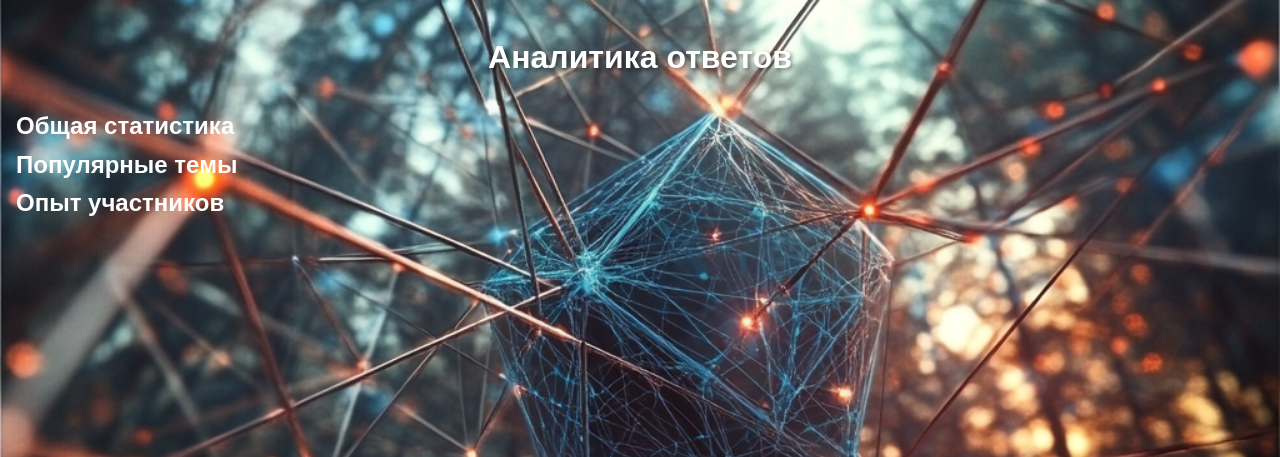
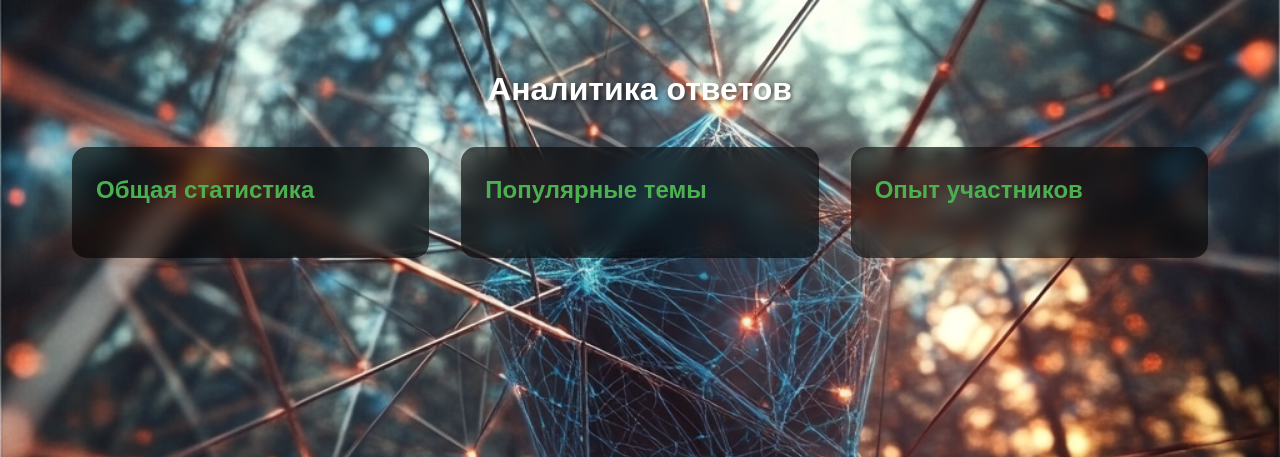
Before and after one commit to tikserziku/Questionnaire, a Flask app: template templates/analytics.html in a window 1280 px wide. Shown: the top 457 px of the page. Run offline with Flask 2, Linux system fonts and the light colour scheme; the template is opened without the code that fills it, so the values that code supplies are empty; some libraries are stand-ins or nearby versions.

Commit message:
Update styles.css

```diff
--- a/static/styles.css
+++ b/static/styles.css
@@ -36,6 +36,98 @@
     text-align: center;
     text-shadow: 2px 2px 4px rgba(0, 0, 0, 0.5);
 }
+/* Стили для страницы аналитики */
+.analytics-container {
+    max-width: 1200px;
+    margin: 0 auto;
+    padding: 2rem;
+}
+
+.stats-grid {
+    display: grid;
+    grid-template-columns: repeat(auto-fit, minmax(300px, 1fr));
+    gap: 2rem;
+    margin-top: 2rem;
+}
+
+.stats-card {
+    background: var(--bg-dark);
+    border-radius: 15px;
+    padding: 1.5rem;
+    backdrop-filter: blur(10px);
+}
+
+.stats-card h2 {
+    color: var(--primary-color);
+    margin-bottom: 1.5rem;
+    font-size: 1.5rem;
+}
+
+.stat-item {
+    margin-bottom: 1.5rem;
+    padding-bottom: 1.5rem;
+    border-bottom: 1px solid rgba(255, 255, 255, 0.1);
+}
+
+.stat-item:last-child {
+    border-bottom: none;
+}
+
+.topics-chart {
+    display: flex;
+    flex-direction: column;
+    gap: 1rem;
+}
+
+.topic-bar {
+    display: flex;
+    align-items: center;
+    gap: 1rem;
+}
+
+.bar {
+    height: 30px;
+    background: var(--primary-color);
+    border-radius: 15px;
+    display: flex;
+    align-items: center;
+    justify-content: flex-end;
+    padding: 0 1rem;
+    color: white;
+    transition: width 0.3s ease;
+}
+
+.topic-name {
+    min-width: 150px;
+}
+
+.experience-list {
+    max-height: 400px;
+    overflow-y: auto;
+}
+
+.experience-item {
+    margin-bottom: 1rem;
+    padding: 1rem;
+    background: rgba(255, 255, 255, 0.05);
+    border-radius: 8px;
+}
+
+.experience-item h4 {
+    color: var(--primary-color);
+    margin-bottom: 0.5rem;
+}
+
+@media (max-width: 768px) {
+    .analytics-container {
+        padding: 1rem;
+    }
+
+    .stats-grid {
+        grid-template-columns: 1fr;
+    }
+}
+
 
 /* Стили для главной страницы */
 .welcome-container {
```
